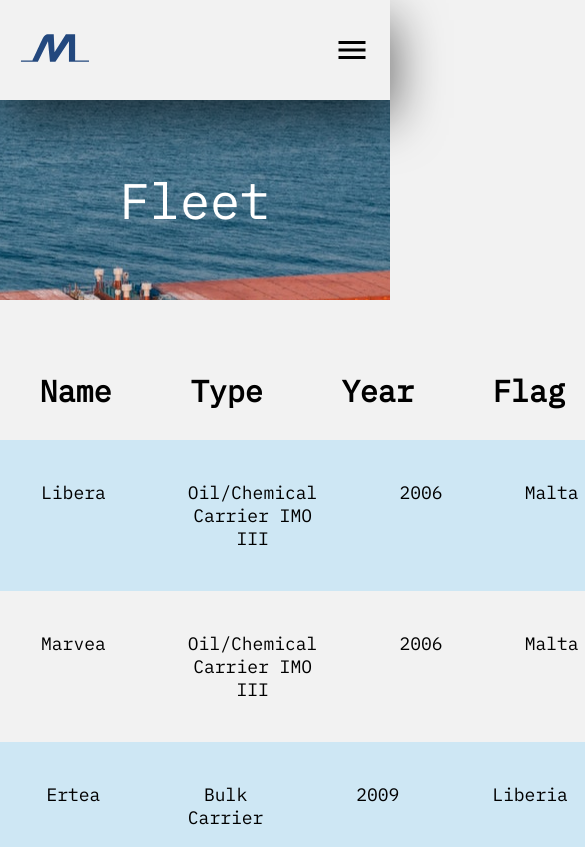
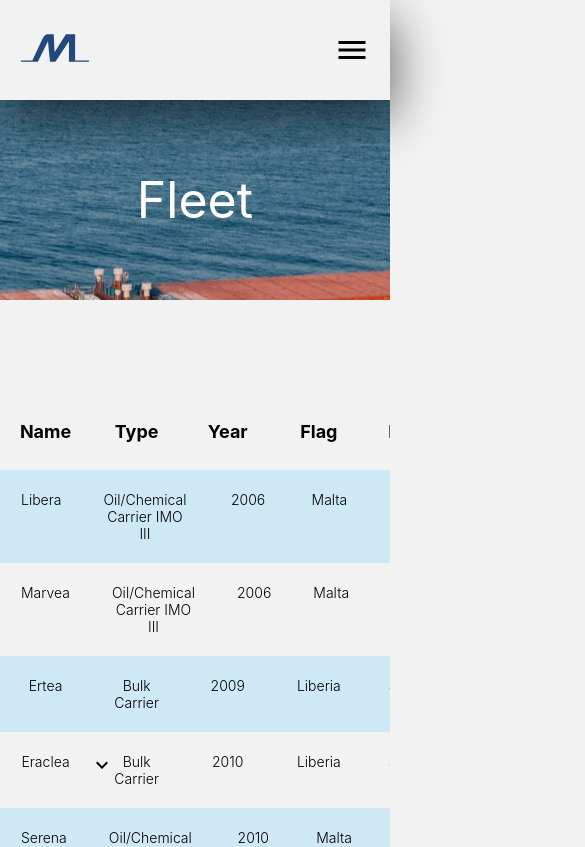
Before and after one commit to Yiorgoss/medcare.gr, a React (Create React App) app: page /fleet in a window 390 px wide. Shown: the top 847 px of the page, 585 px wide, since content can reach past the window. Built offline with nearby package versions, Linux system fonts and the light colour scheme.

Commit message:
fixed responsive scrolling

```diff
--- a/src/assets/scss/_contact.scss
+++ b/src/assets/scss/_contact.scss
@@ -7,7 +7,7 @@
 
         .title {
             font-weight: 300;
-            font-size: $font-large;
+            font-size: $font-medium;
         }
 
         .contact {
@@ -24,14 +24,20 @@
 
                 .personel-container {
                     font-weight: 300;
+                    text-align: center;
 
                     h1 {
                         font-size: $font-medium;
-                        font-weight: 350;
+                        font-weight: 400;
                     }
 
-                    ul {
-                        list-style-type: none;
+                    .personel-name-container {
+                        font-size: $font-small;
+                        font-weight: 100;
+
+                        .personel-name-item {
+                            text-align: center;
+                        }
                     }
                 }
             }
--- a/src/assets/scss/_home.scss
+++ b/src/assets/scss/_home.scss
@@ -16,14 +16,14 @@
             padding-top: 30px;
             padding-bottom: 50px;
             text-align: center;
-            font-size: 50px;
+            font-size: $font-large;
             letter-spacing: 15px;
             text-transform: uppercase;
         }
         p {
             text-align: center;
             line-height: 1.6;
-            font-size: 22px;
+            font-size: $font-small;
         }
     }
 
--- a/src/assets/scss/_ship-table.scss
+++ b/src/assets/scss/_ship-table.scss
@@ -11,9 +11,9 @@
         }
 
         th {
-            font-size: $font-large;
+            font-size: $font-medium;
             background: $white;
-            height: 70px;
+            height: 50px;
             text-align: center;
         }
 
@@ -32,7 +32,7 @@
         }
 
         td {
-            margin: 40px;
+            margin: 20px;
             font-size: $font-small;
             font-weight: 300;
             text-align: center;
@@ -51,9 +51,12 @@
     }
 }
 @media screen and (max-width: 900px) {
-    td {
-        .ship-table-image {
-            width: 100%;
+    .table-wrapper {
+        overflow-x: scroll;
+        td {
+            .ship-table-image {
+                width: 100%;
+            }
         }
     }
 }
--- a/src/assets/scss/_variables.scss
+++ b/src/assets/scss/_variables.scss
@@ -1,6 +1,6 @@
-$font-large: 30px;
-$font-medium: 22px;
-$font-small: 18px;
+$font-large: 24px;
+$font-medium: 18px;
+$font-small: 14px;
 
 $header-height: 100px;
 
@@ -18,7 +18,7 @@ $text-secondary: #f2f2f2;
 $text-primary: #0d0d0d;
 
 
-$font-list: IBM Plex, Neuzeit, -apple-system, system, Roboto;
+$font-list:  -apple-system, Neuzeit, system, Roboto;
 @font-face {
   font-family: 'IBM Plex';
   src: local('IBM Plex'), url(../fonts/IBMPlexMono-Regular.woff2) format('woff2');
--- a/src/pages/contact.tsx
+++ b/src/pages/contact.tsx
@@ -29,11 +29,11 @@ export default function Contact() {
                         {personelList.map((personel, index) => (
                             <div className="personel-container" key={index}>
                                 <h1>{personel.title}</h1>
-                                <ul className="personel-name-container">
+                                <div className="personel-name-container">
                                     {personel.names.map((name, index) => (
-                                        <li key={index}>{name}</li>
+                                        <div className="peronsel-name-item" key={index}>{name}</div>
                                     ))}
-                                </ul>
+                                </div>
                             </div>
                         ))}
                     </div>
```
